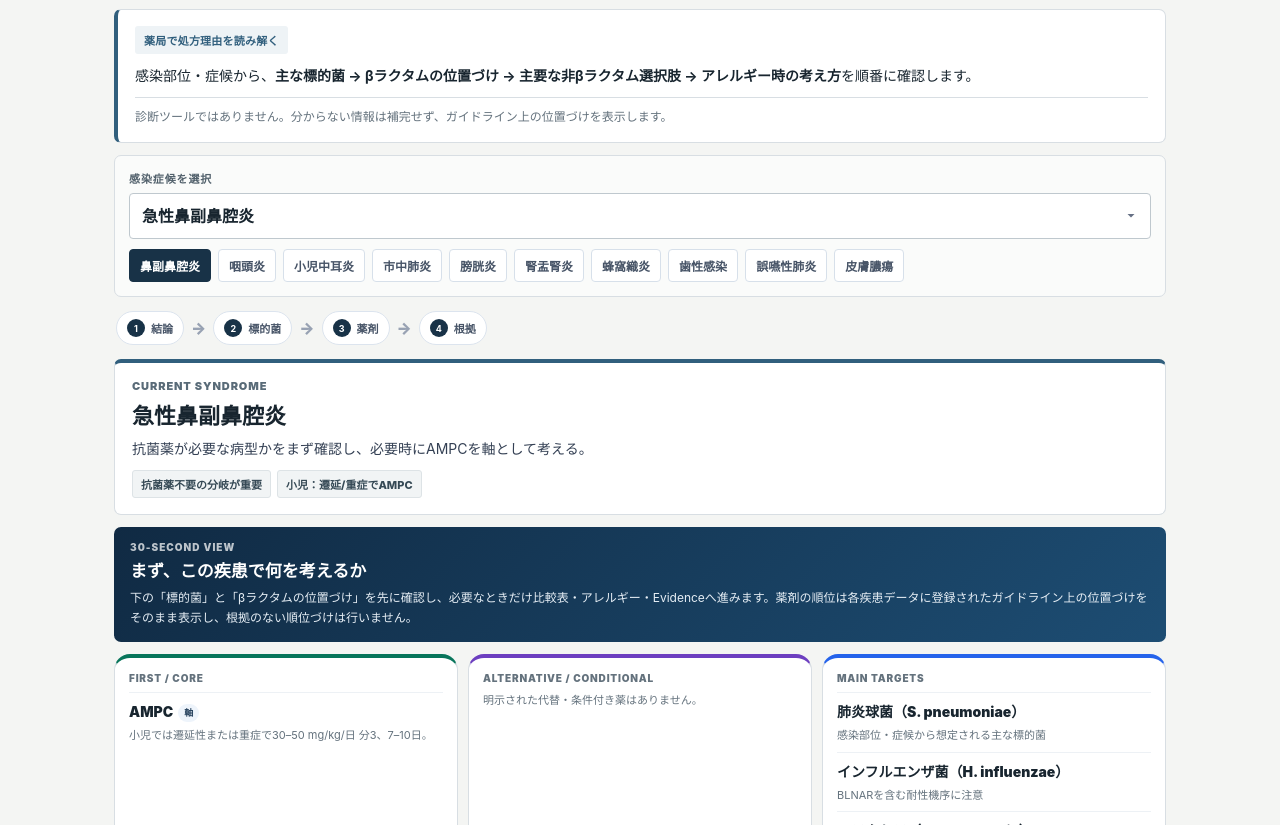
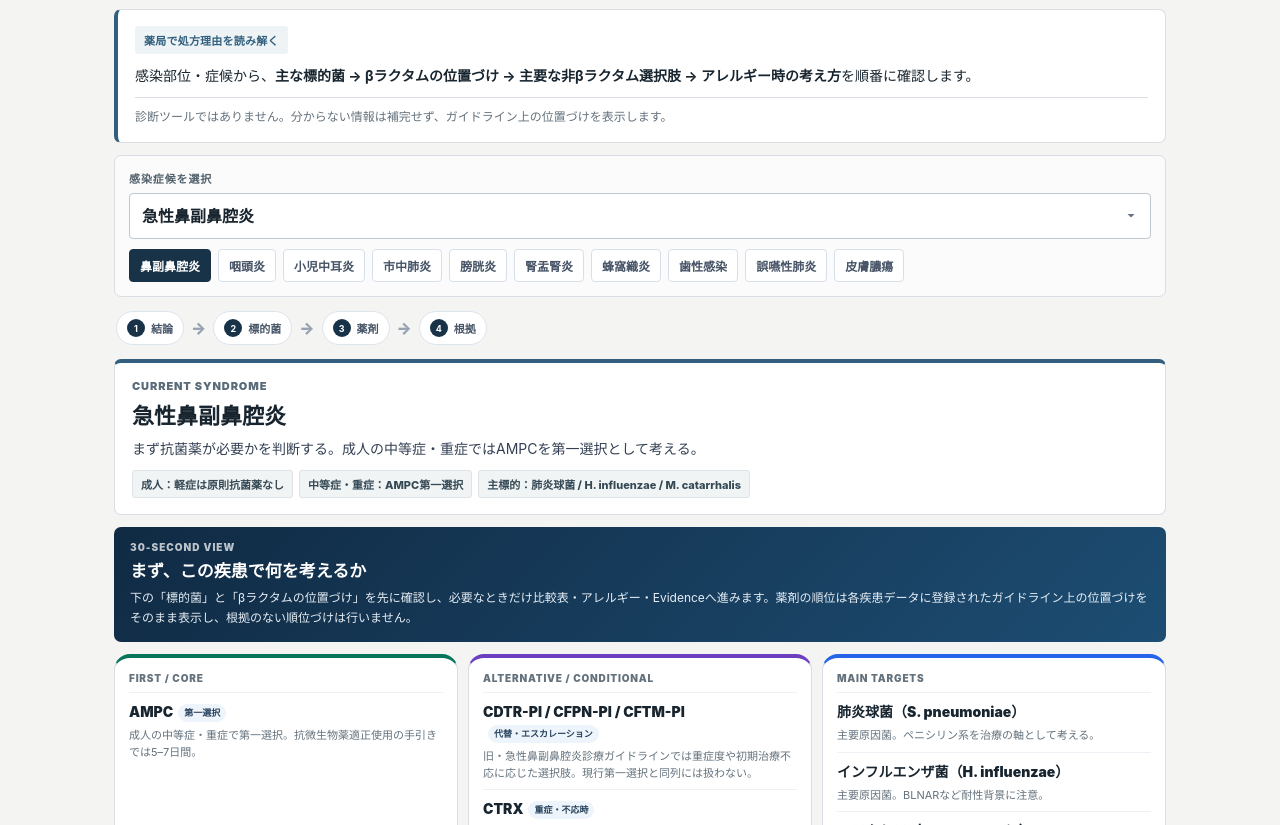
Before and after one commit to bbambid/beta-lactam-comparator, a plain HTML site: page infection-cds/preview-redesign.html in a window 1280 px wide. Shown: the part 127-952 px from the top of the page. Drawn offline with Linux system fonts and the light colour scheme.

Commit message:
Build out acute sinusitis model in CDS preview

```diff
--- a/infection-cds/preview-redesign.html
+++ b/infection-cds/preview-redesign.html
@@ -922,7 +922,7 @@
   </div>
 
   <footer>
-    Clinical Reference UI concept v3.1 / Preview
+    Clinical Reference UI concept v4 / Sinus model
   </footer>
 </main>
 
@@ -940,18 +940,20 @@
   syndromes: [
     {
       id:"sinus", short:"鼻副鼻腔炎", name:"急性鼻副鼻腔炎",
-      lead:"抗菌薬が必要な病型かをまず確認し、必要時にAMPCを軸として考える。",
-      chips:["抗菌薬不要の分岐が重要","小児：遷延/重症でAMPC"],
+      lead:"まず抗菌薬が必要かを判断する。成人の中等症・重症ではAMPCを第一選択として考える。",
+      chips:["成人：軽症は原則抗菌薬なし","中等症・重症：AMPC第一選択","主標的：肺炎球菌 / H. influenzae / M. catarrhalis"],
       pathogens:[
-        ["肺炎球菌（S. pneumoniae）","感染部位・症候から想定される主な標的菌"],
-        ["インフルエンザ菌（H. influenzae）","BLNARを含む耐性機序に注意"],
-        ["モラクセラ（M. catarrhalis）","主な標的菌の一つ"]
+        ["肺炎球菌（S. pneumoniae）","主要原因菌。ペニシリン系を治療の軸として考える。"],
+        ["インフルエンザ菌（H. influenzae）","主要原因菌。BLNARなど耐性背景に注意。"],
+        ["モラクセラ（M. catarrhalis）","主要原因菌の一つ。βラクタマーゼ産生を考慮する。"]
       ],
       beta:[
-        {name:"AMPC",status:"軸",note:"小児では遷延性または重症で30–50 mg/kg/日 分3、7–10日。"}
+        {name:"AMPC",status:"第一選択",note:"成人の中等症・重症で第一選択。抗微生物薬適正使用の手引きでは5–7日間。"},
+        {name:"CDTR-PI / CFPN-PI / CFTM-PI",status:"代替・エスカレーション",note:"旧・急性鼻副鼻腔炎診療ガイドラインでは重症度や初期治療不応に応じた選択肢。現行第一選択と同列には扱わない。"},
+        {name:"CTRX",status:"重症・不応時",note:"旧ガイドラインでは重症例の治療不応時に、感受性を考慮した選択肢として位置づけ。"}
       ],
-      nonbeta:{title:"主要な非βラクタム選択肢",body:"現行の主根拠から無理に標準薬を補完しない。必要な場合のみ別ガイドラインで追加する。",pills:[]},
-      warning:{title:"最初に確認",text:"症状だけから原因菌を確定しない。鼻汁の色だけで細菌性とは判断しない。"},
+      nonbeta:{title:"主要な非βラクタム選択肢",body:"レスピラトリーキノロン等は旧ガイドラインで重症度・治療経過に応じた選択肢。βラクタムアレルギーでは国内の耐性背景も踏まえ、安易に一律代替とせず専門医相談も考慮する。",pills:["レスピラトリーキノロン（条件付き）"]},
+      warning:{title:"最初に確認：抗菌薬は本当に必要？",text:"成人では軽症例に抗菌薬をルーチン投与せず経過観察を基本とする。中等症・重症で抗菌薬を検討し、AMPCを第一選択とする。"},
       spectrum:[
         ["AMPC × S. pneumoniae","Layer 1","第一選択薬","l1"],
         ["AMPC × H. influenzae","Layer 1","第一選択薬","l1"],
@@ -959,9 +961,10 @@
       ],
       compare:["AMPC","CCL","CDTR"],
       evidence:[
-        ["SINUS-MHLW4-PED-01","厚労省 抗微生物薬適正使用の手引き 第四版","p.60 / PDF p.60","小児急性鼻副鼻腔炎：抗菌薬を投与しない分岐。","https://www.mhlw.go.jp/content/10906000/001575216.pdf#page=60"],
-        ["SINUS-MHLW4-PED-02","厚労省 抗微生物薬適正使用の手引き 第四版","p.61 / PDF p.61","遷延性または重症でAMPC 30–50 mg/kg/日 分3、7–10日。","https://www.mhlw.go.jp/content/10906000/001575216.pdf#page=61"],
-        ["SINUS-JRS2010-SURV2007-01","急性鼻副鼻腔炎診療ガイドライン2010年版","紙面 p.59 / PDF p.61","2007年全国サーベイランス（検出菌・薬剤感受性／MIC）のHistorical evidence。現在の感受性率・治療推奨としては使用しない。","https://minds.jcqhc.or.jp/common/wp-content/plugins/pdfjs-viewer-shortcode/pdfjs/web/viewer.php?file=https://minds.jcqhc.or.jp/common/summary/pdf/c00181.pdf&dButton=false&pButton=false&oButton=false&sButton=true#page=61&zoom=auto&pagemode=none"]
+        ["SINUS-AMR-ADULT","抗微生物薬適正使用の手引き 第三版","急性鼻副鼻腔炎・成人","成人では中等症・重症に抗菌薬を検討し、AMPCを第一選択として5–7日間経口投与。","https://amr.jihs.go.jp/app/tebiki_honpen.html"],
+        ["SINUS-JRS2014","急性鼻副鼻腔炎診療ガイドライン2010年版 追補版","2014","重症度別アルゴリズム。AMPC/ABPC、CDTR/CFPN/CFTM、重症・不応時のCTRX等の歴史的な位置づけを確認。","https://www.jstage.jst.go.jp/article/jjrhi/53/2/53_103/_article/-char/ja/"],
+        ["SINUS-JRS2024-HANDBOOK","鼻副鼻腔炎診療の手引き","2024;63(1):1-85","日本鼻科学会の2024年手引き。疾患全体の最新の専門学会資料として参照。","https://www.jstage.jst.go.jp/article/jjrhi/63/1/63_1/_article/-char/ja"],
+        ["SINUS-JRS2010-SURV2007-01","急性鼻副鼻腔炎診療ガイドライン2010年版","紙面 p.59 / PDF p.61","2007年全国サーベイランスはHistorical evidence。現在の感受性率として扱わない。","https://minds.jcqhc.or.jp/common/summary/pdf/c00181.pdf"]
       ]
     },
     {
```
